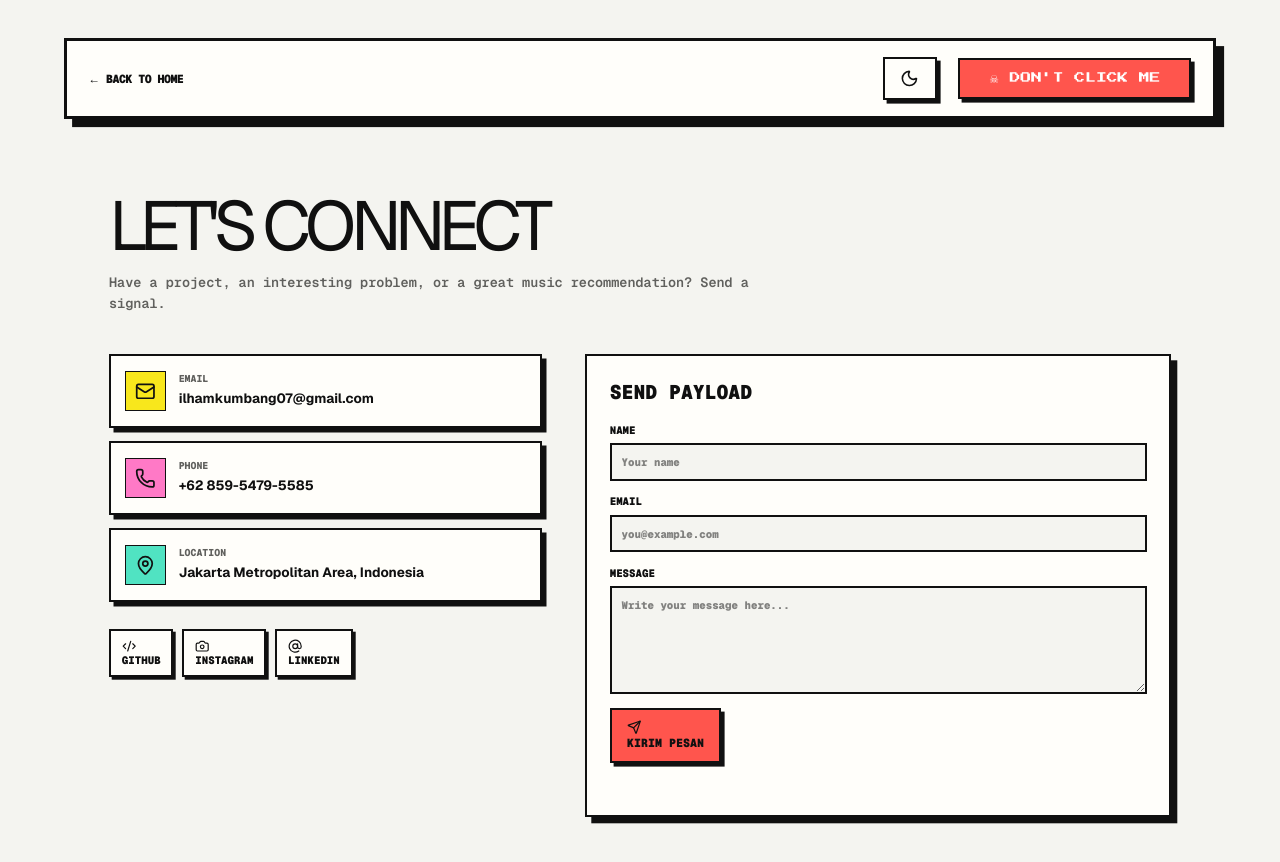
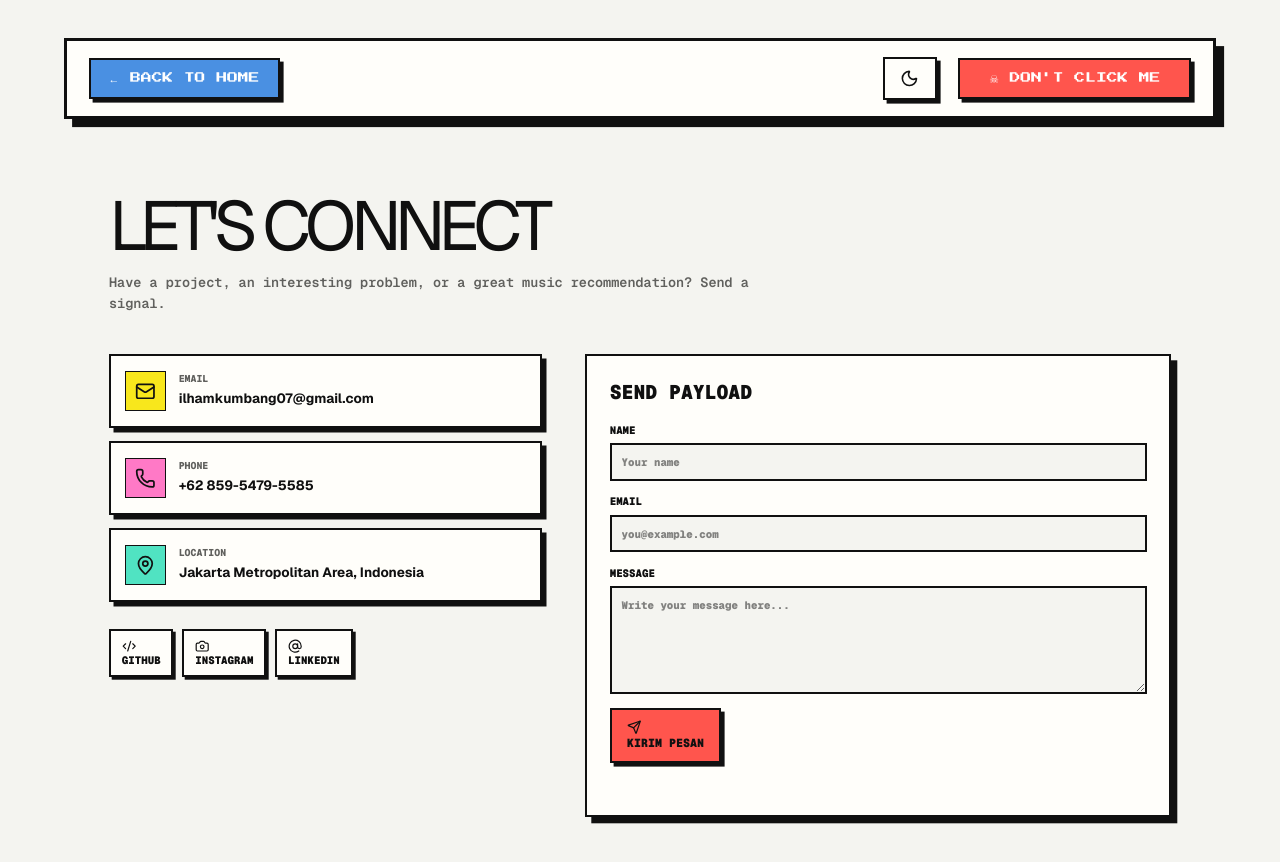
Before and after one commit to Oqexip/Porto, a Next.js app: page /contact in a window 1280 px wide. Shown: the top 862 px of the page. Built offline with nearby package versions, Linux system fonts and the light colour scheme.

Commit message:
back to home button styling

```diff
--- a/src/app/globals.css
+++ b/src/app/globals.css
@@ -83,8 +83,7 @@ a {
 }
 
 .brand,
-.desktop-nav a,
-.back-link {
+.desktop-nav a {
   font-family: var(--font-geist-mono);
   font-size: 13px;
   font-weight: 900;
@@ -144,6 +143,29 @@ a {
 .dark .dont-click {
   border-color: var(--line) !important;
   box-shadow: 4px 4px 0 var(--line) !important;
+}
+
+.back-link {
+  display: inline-flex;
+  align-items: center;
+  gap: 8px;
+  border: 3px solid var(--line);
+  padding: 12px 20px;
+  background: var(--blue);
+  color: #fff;
+  font-family: var(--font-pixel);
+  font-size: 12px;
+  font-weight: 400;
+  box-shadow: 4px 4px 0 var(--line);
+  transition: 0.15s;
+  text-decoration: none;
+}
+
+.back-link:hover {
+  transform: translate(3px, 3px);
+  box-shadow: 1px 1px 0 var(--line);
+  border-color: var(--line);
+  color: #fff;
 }
 
 .dont-click:hover,
```
